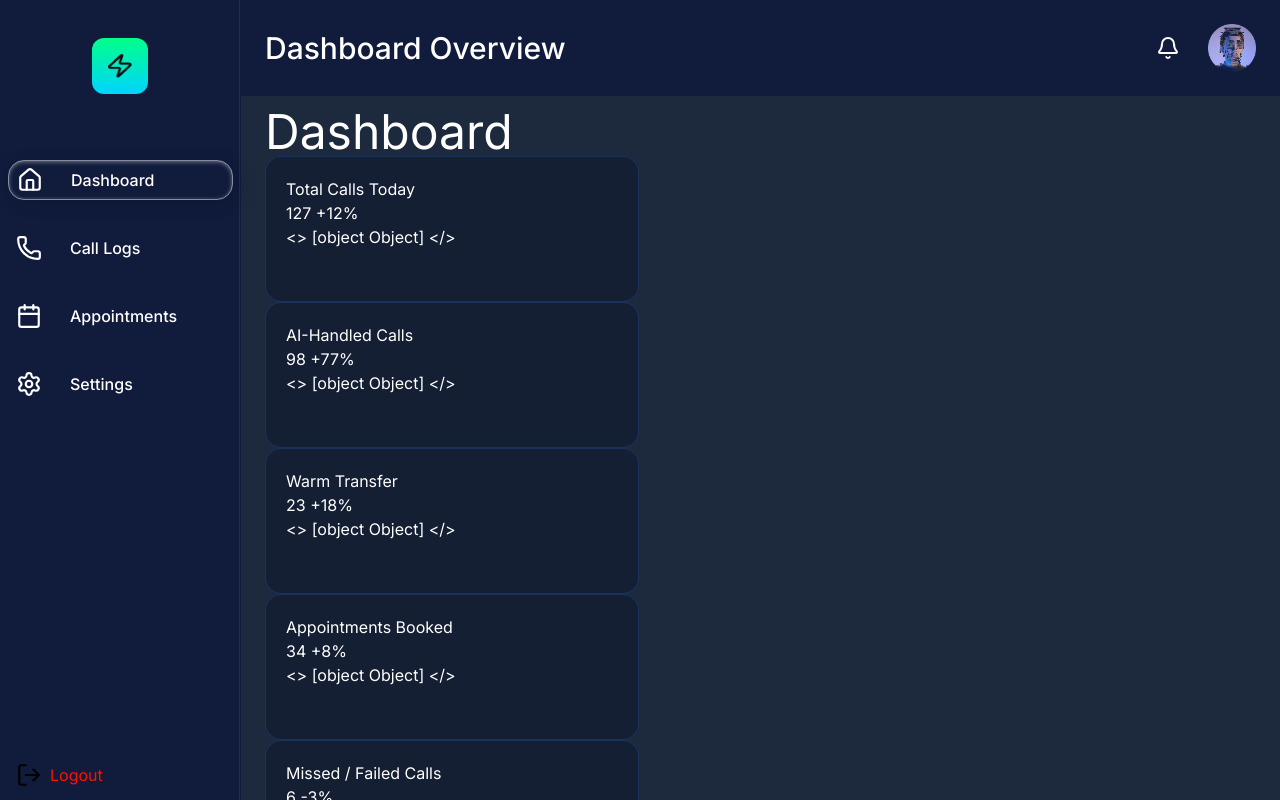
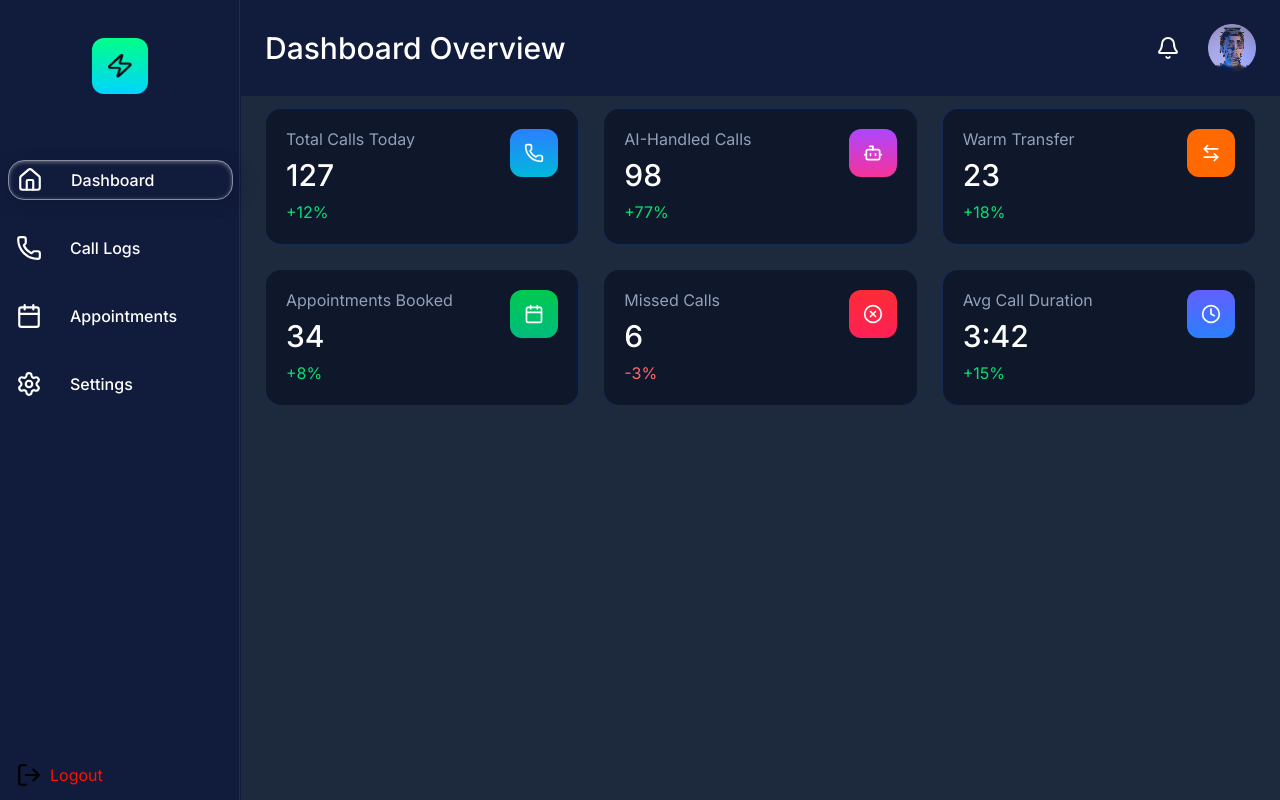
Before and after one commit to Ripon-Mardy/nextjs-dashboard, a Next.js app: page / in a window 1280 px wide. Shown: the top 800 px of the page. Built offline with nearby package versions, Linux system fonts and the light colour scheme.

Commit message:
design add

```diff
--- a/app/page.js
+++ b/app/page.js
@@ -3,7 +3,6 @@ import Dashboard from "@/components/layout/Dashboard";
 export default function Home() {
   return (
     <div className="px-6 py-3">
-    <h2 className="text-5xl">Dashboard</h2>
     <Dashboard/>
     </div>
   );
--- a/components/layout/Dashboard.js
+++ b/components/layout/Dashboard.js
@@ -1,90 +1,95 @@
-import React from 'react'
-
-
+import React from "react";
 import {
   Phone,
   Bot,
   ArrowLeftRight,
   Calendar,
   XCircle,
-  Clock
+  Clock,
 } from "lucide-react";
 
-const dashboardCards = [
+const cards = [
   {
-    id: 1,
     title: "Total Calls Today",
     value: 127,
     change: "+12%",
-    trend: "up",
     icon: Phone,
-    iconBg: "bg-sky-500",
+    bg: "bg-[linear-gradient(#2B7FFF,#00B8DB)]",
   },
   {
-    id: 2,
     title: "AI-Handled Calls",
     value: 98,
     change: "+77%",
-    trend: "up",
     icon: Bot,
-    iconBg: "bg-fuchsia-500",
+    bg: "bg-[linear-gradient(#AD46FF,#F6339A)]",
   },
   {
-    id: 3,
     title: "Warm Transfer",
     value: 23,
     change: "+18%",
-    trend: "up",
     icon: ArrowLeftRight,
-    iconBg: "bg-orange-500",
+    bg: "bg-[linear-gradient(#FF6900,#FF6900)]",
   },
   {
-    id: 4,
     title: "Appointments Booked",
     value: 34,
     change: "+8%",
-    trend: "up",
     icon: Calendar,
-    iconBg: "bg-emerald-500",
+    bg: "bg-[linear-gradient(#00C950,#00BC7D)]",
   },
   {
-    id: 5,
-    title: "Missed / Failed Calls",
+    title: "Missed Calls",
     value: 6,
     change: "-3%",
-    trend: "down",
     icon: XCircle,
-    iconBg: "bg-red-500",
+    bg: "bg-[linear-gradient(#FB2C36,#FF2056)]",
   },
   {
-    id: 6,
     title: "Avg Call Duration",
     value: "3:42",
     change: "+15%",
-    trend: "up",
     icon: Clock,
-    iconBg: "bg-indigo-500",
+    bg: "bg-[linear-gradient(#615FFF,#2B7FFF)]",
   },
 ];
 
+function Dashboard() {
+  return (
+    <div className=" grid grid-cols-1 sm:grid-cols-2 lg:grid-cols-3 gap-6">
+      {cards.map((card, index) => {
+        const Icon = card.icon;
+        const isPositive = card.change.startsWith("+");
+
+        return (
+          <div
+            key={index}
+            className="border border-[#2B7FFF33] bg-[#0F172B] p-5 rounded-2xl flex justify-between items-start"
+          >
 
 
+            <div className="space-y-2">
+              <div className="text-[#90A1B9] text-sm leading-5 font-normal">{card.title}</div>
+              <div className="text-white text-3xl font-medium">{card.value}</div>
+              <div
+                className={
+                  isPositive ? "text-green-400 text-sm" : "text-red-400 text-sm"
+                }
+              >
+                {card.change}
+              </div>
+            </div>
 
-const Dashboard = () => {
-  return (
-    <div>
-        {dashboardCards.map((item, index) => (
-            <div key={index} className='w-[374px] h-[146px] border border-[#2B7FFF33] bg-[#0F172B80] p-5 rounded-2xl'>
-                <div>
-                    <h2> {item?.title} </h2>
-                    <span> {item?.value} </span>
-                    <span> {item?.change} </span>
-                </div>
-                <div> {`<> ${item?.icon} </>`} </div>
+            {/* Icon part */}
+            <div
+              className={`w-[48px] h-[48px] rounded-xl flex items-center justify-center ${card.bg}`}
+            >
+              <Icon className="w-[20px] h-[20px]" color="white" />
             </div>
-        ))}
+          </div>
+        );
+      })}
     </div>
-  )
+  );
 }
 
-export default Dashboard
+export default Dashboard;
```
